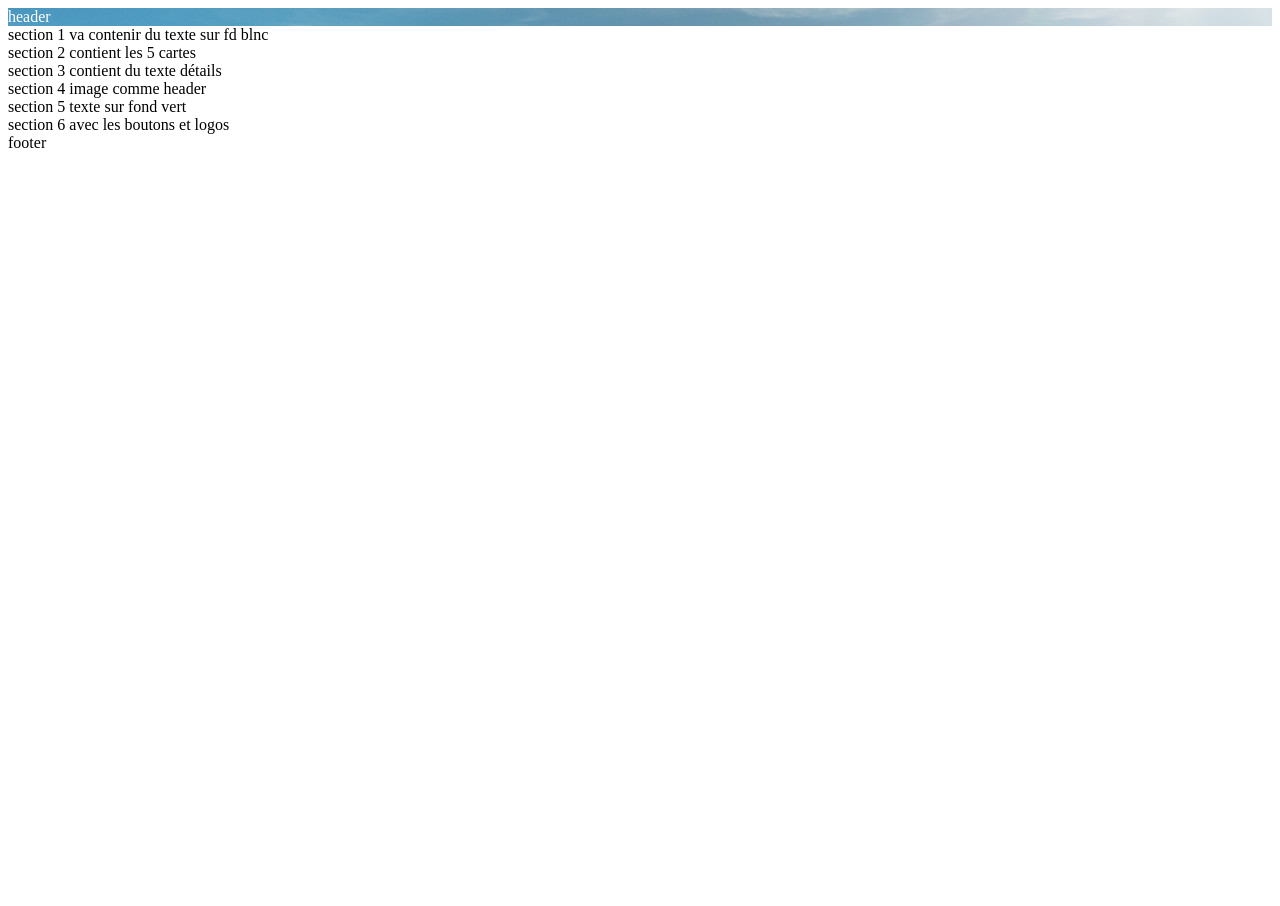
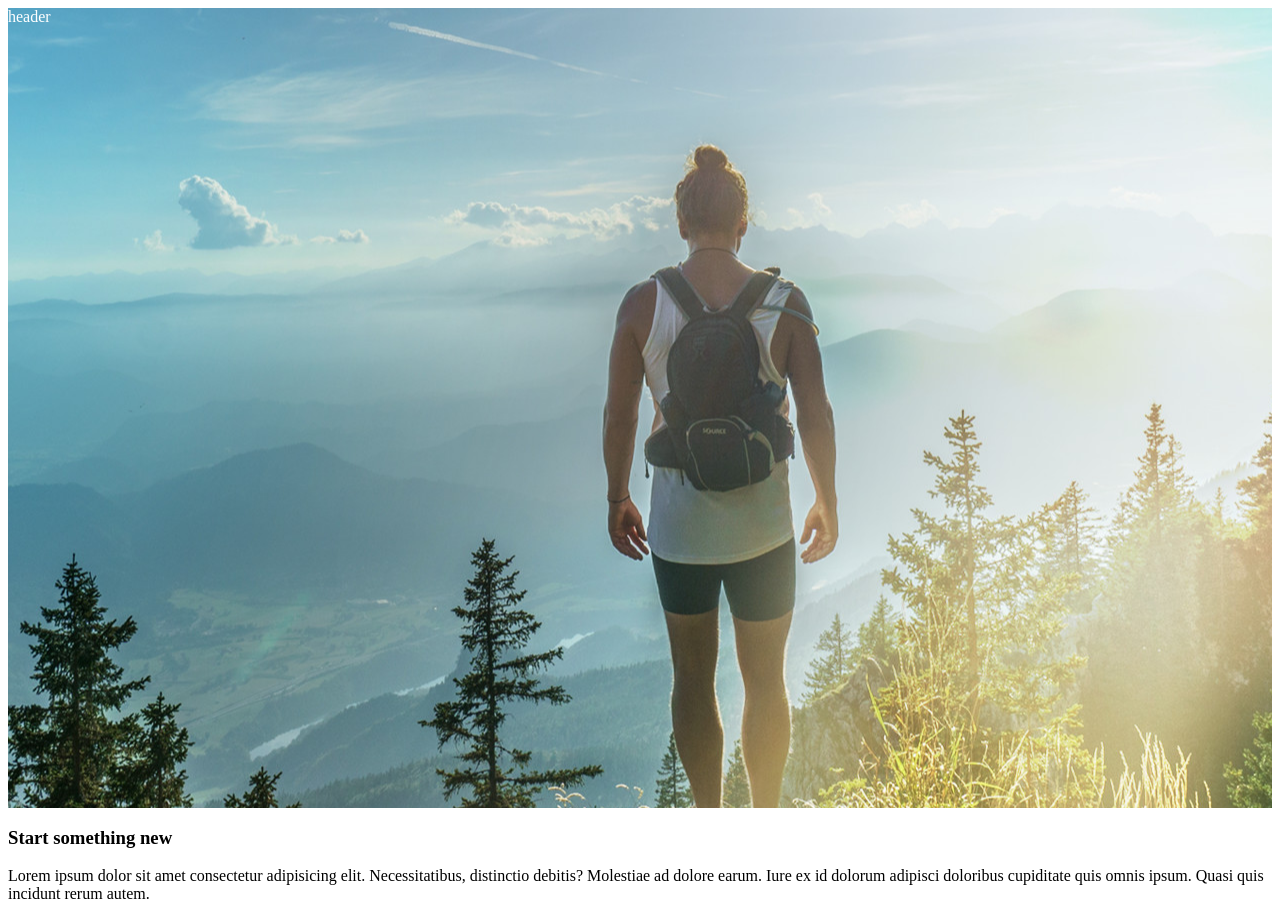
Before and after one commit to SihameD/simplon_blog, a plain HTML site: page index.html in a window 1280 px wide. Shown: the top 906 px of the page. Before the commit the page ends 800 px from the top, so only its background shows below. Drawn offline with Linux system fonts and the light colour scheme.

Commit message:
imagecentree

```diff
--- a/index.html
+++ b/index.html
@@ -9,7 +9,7 @@
 </head>
 <body>
     <header class="hero">header</header>
-    <section class="intro">section 1 va contenir du texte sur fd blnc</section>
+    <section class="intro"><h3>Start something new</h3> <p>Lorem ipsum dolor sit amet consectetur adipisicing elit. Necessitatibus, distinctio debitis? Molestiae ad dolore earum. Iure ex id dolorum adipisci doloribus cupiditate quis omnis ipsum. Quasi quis incidunt rerum autem.</p></section>
     <section class="cards">section 2 contient les 5 cartes</section>
     <section class="details">section 3 contient du texte détails</section>
     <section class="image"> section 4 image comme header</section>
--- a/style.css
+++ b/style.css
@@ -3,4 +3,7 @@
     background-color:hsl(212, 99%, 73%);
     background-image:url("assets/masthead.jpg");
     background-repeat:no-repeat;
+    height:100vh;
+    width:100vm;
+    background-position: 50% 50%;
     }
```
